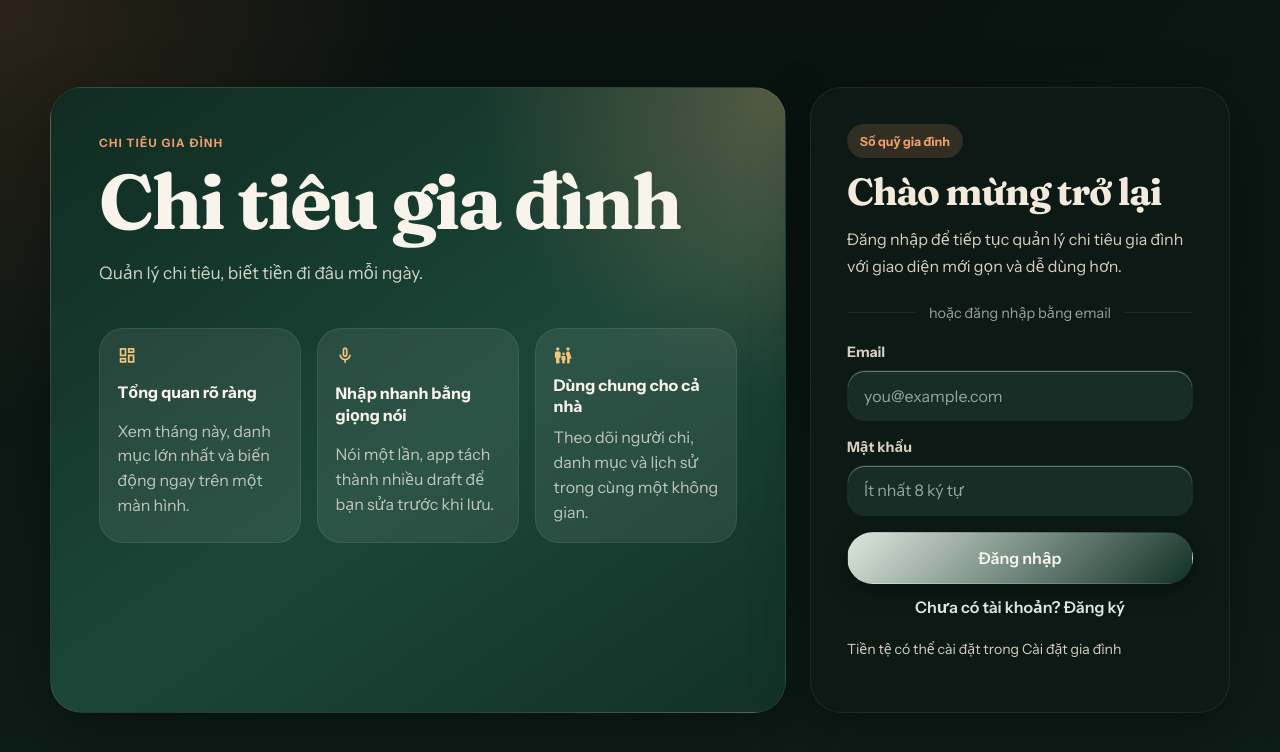
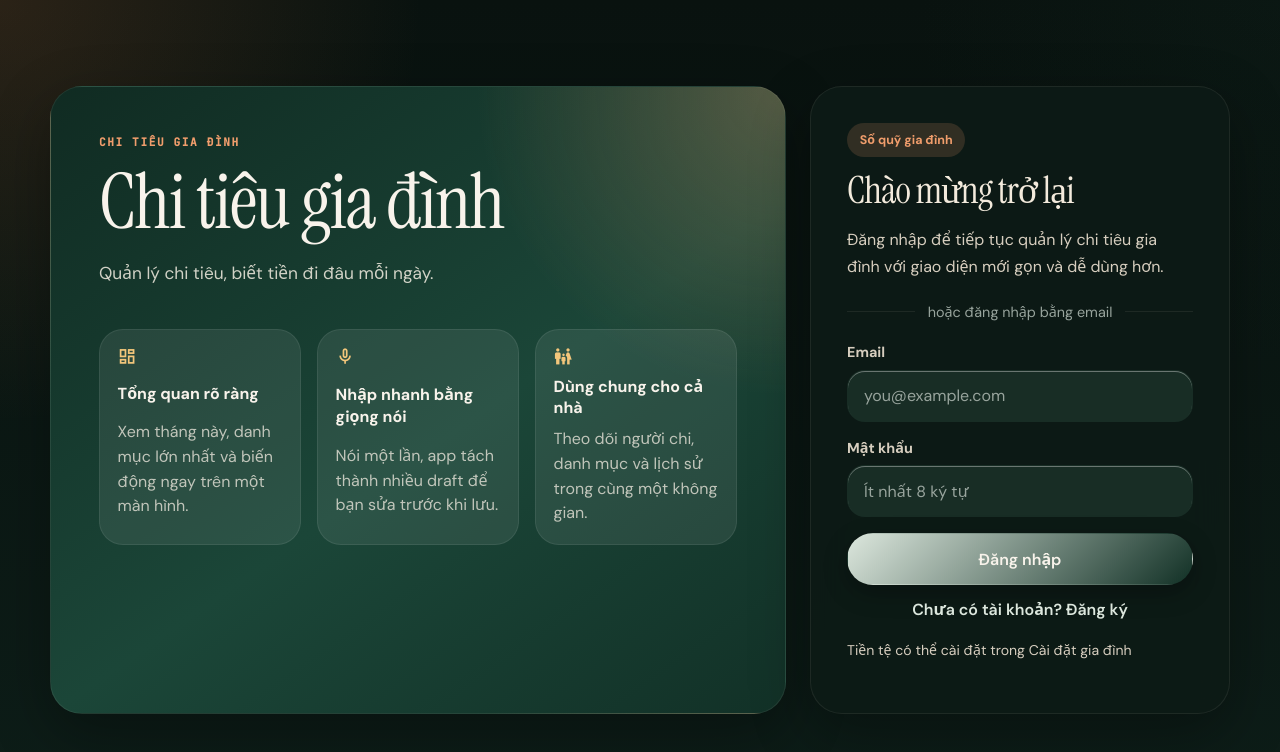
Before and after one commit to nghiack7/family-expenses, a website: page index.html in a window 1280 px wide. Drawn offline with nearby package versions, Linux system fonts and the light colour scheme; no server answers.

Commit message:
feat: refresh design system with DM Sans + Instrument Serif + JetBrains Mono
Switch typography stack and align tokens to the new warm-cream + forest-green
+ terracotta palette. Eyebrow text moves to mono, numeric displays gain
tabular-nums and Instrument Serif. Theme-color split into light/dark
prefers-color-scheme variants. PWA manifest background and theme updated.
Bump app-shell cache to v6 so clients pick up the new fonts on next visit.

App name remains Family Expenses / family-expenses / finance-expenses.

```diff
--- a/index.html
+++ b/index.html
@@ -3,7 +3,8 @@
 <head>
   <meta charset="UTF-8" />
   <meta name="viewport" content="width=device-width, initial-scale=1.0, viewport-fit=cover" />
-  <meta name="theme-color" content="#133127" />
+  <meta name="theme-color" content="#3F6F4A" media="(prefers-color-scheme: light)" />
+  <meta name="theme-color" content="#09120F" media="(prefers-color-scheme: dark)" />
   <meta name="mobile-web-app-capable" content="yes" />
   <meta name="apple-mobile-web-app-capable" content="yes" />
   <meta name="apple-mobile-web-app-status-bar-style" content="black-translucent" />
@@ -14,7 +15,7 @@
   <link rel="apple-touch-icon" href="/icons/apple-touch-icon.png" />
   <link rel="preconnect" href="https://fonts.googleapis.com">
   <link rel="preconnect" href="https://fonts.gstatic.com" crossorigin>
-  <link href="https://fonts.googleapis.com/css2?family=Instrument+Sans:wght@400;500;600;700&family=Fraunces:opsz,wght@9..144,400;9..144,600;9..144,700&display=swap" rel="stylesheet">
+  <link href="https://fonts.googleapis.com/css2?family=DM+Sans:wght@400;500;600;700&family=Instrument+Serif:ital,wght@0,400;1,400&family=JetBrains+Mono:wght@400;500&display=swap" rel="stylesheet">
   <link href="https://fonts.googleapis.com/css2?family=Material+Symbols+Outlined:wght,FILL@100..700,0..1&display=swap" rel="stylesheet">
   <link rel="stylesheet" href="style.css" />
   <script>window.GOOGLE_CLIENT_ID = "96712291758-care9g3k805ii70ndqd5dtfh07b613ua.apps.googleusercontent.com";</script>
--- a/style.css
+++ b/style.css
@@ -1,31 +1,51 @@
-@import url('https://fonts.googleapis.com/css2?family=Instrument+Sans:wght@400;500;600;700&family=Fraunces:opsz,wght@9..144,400;9..144,600;9..144,700&display=swap');
+@import url('https://fonts.googleapis.com/css2?family=DM+Sans:wght@400;500;600;700&family=Instrument+Serif:ital,wght@0,400;1,400&family=JetBrains+Mono:wght@400;500&display=swap');
 
 :root {
-  --bg: #f3efe6;
-  --bg-alt: #ede5d7;
-  --bg-strong: #e1d5c1;
-  --surface: rgba(255, 251, 245, 0.82);
-  --surface-strong: #fff9f1;
-  --surface-ink: #fffdf9;
+  /* Warm canvas — calming, not-fintech */
+  --bg: #F4EFE5;
+  --bg-alt: #ECE5D6;
+  --bg-strong: #E1D5C1;
+  --bg-card: #FBF7EF;
+  --surface: rgba(255, 255, 255, 0.94);
+  --surface-strong: #FFFDF9;
+  --surface-ink: #FFFFFF;
   --surface-dark: #133127;
-  --surface-dark-soft: #1c4335;
-  --border: rgba(19, 49, 39, 0.1);
+  --surface-dark-soft: #1C4335;
+  --line: rgba(19, 49, 39, 0.09);
+  --line-2: rgba(19, 49, 39, 0.14);
+  --border: rgba(19, 49, 39, 0.09);
   --border-strong: rgba(19, 49, 39, 0.16);
-  --text: #16231d;
-  --text-secondary: #42514a;
-  --text-muted: #6f7d76;
-  --text-on-dark: #f5efe4;
-  --primary: #133127;
-  --primary-strong: #0b241c;
-  --primary-soft: #d9e6dc;
-  --accent: #c46d3a;
-  --accent-soft: rgba(196, 109, 58, 0.12);
-  --success: #2c7a58;
-  --danger: #bf4e36;
-  --warning: #9b6a18;
-  --info: #305d7d;
+  --ink: #1E2A22;
+  --ink-2: #42514A;
+  --ink-3: #6F7D76;
+  --text: #1E2A22;
+  --text-secondary: #42514A;
+  --text-muted: #6F7D76;
+  --text-on-dark: #F5EFE4;
+  /* Forest green primary — calm, money-y */
+  --moss: #3F6F4A;
+  --moss-2: #5C8A66;
+  --moss-ink: #2A5236;
+  --primary: #3F6F4A;
+  --primary-strong: #2A5236;
+  --primary-soft: rgba(63, 111, 74, 0.12);
+  /* Terracotta accent — warm, family */
+  --clay: #C56A3D;
+  --clay-soft: rgba(197, 106, 61, 0.14);
+  --accent: #C56A3D;
+  --accent-soft: rgba(197, 106, 61, 0.14);
+  /* Mustard for highlights */
+  --gold: #E2B14E;
+  --gold-soft: rgba(226, 177, 78, 0.16);
+  /* Cool blue for AI / info */
+  --sky: #5784B0;
+  --sky-soft: rgba(87, 132, 176, 0.12);
+  --success: #3F6F4A;
+  --danger: #C25340;
+  --warning: #B07A24;
+  --info: #5784B0;
   --shadow-xs: 0 1px 2px rgba(15, 33, 26, 0.05);
-  --shadow-sm: 0 8px 24px rgba(16, 35, 28, 0.08);
+  --shadow-sm: 0 1px 0 rgba(0, 0, 0, 0.02), 0 10px 24px -18px rgba(16, 35, 28, 0.22);
   --shadow-md: 0 20px 60px rgba(16, 35, 28, 0.12);
   --shadow-lg: 0 32px 90px rgba(10, 27, 21, 0.16);
   --radius-sm: 14px;
@@ -34,32 +54,50 @@
   --radius-pill: 999px;
   --transition: 180ms ease;
   --max-content: 1440px;
+  --sans: 'DM Sans', system-ui, -apple-system, sans-serif;
+  --serif: 'Instrument Serif', 'Times New Roman', Georgia, serif;
+  --mono: 'JetBrains Mono', ui-monospace, SFMono-Regular, Menlo, monospace;
 }
 
 [data-theme="dark"] {
-  --bg: #09120f;
-  --bg-alt: #0d1d18;
+  --bg: #09120F;
+  --bg-alt: #0D1D18;
   --bg-strong: #122620;
+  --bg-card: #11221C;
   --surface: rgba(14, 27, 22, 0.82);
-  --surface-strong: #12231d;
-  --surface-ink: #182d25;
-  --surface-dark: #07120e;
+  --surface-strong: #12231D;
+  --surface-ink: #182D25;
+  --surface-dark: #07120E;
   --surface-dark-soft: #123126;
+  --line: rgba(237, 229, 215, 0.08);
+  --line-2: rgba(237, 229, 215, 0.14);
   --border: rgba(237, 229, 215, 0.08);
   --border-strong: rgba(237, 229, 215, 0.14);
-  --text: #f3eadc;
-  --text-secondary: #d7cebf;
-  --text-muted: #98a49d;
-  --text-on-dark: #f8f3eb;
-  --primary: #dce7dd;
-  --primary-strong: #f7f2e8;
+  --ink: #F3EADC;
+  --ink-2: #D7CEBF;
+  --ink-3: #98A49D;
+  --text: #F3EADC;
+  --text-secondary: #D7CEBF;
+  --text-muted: #98A49D;
+  --text-on-dark: #F8F3EB;
+  --moss: #94C2A0;
+  --moss-2: #76A985;
+  --moss-ink: #B7DAC0;
+  --primary: #DCE7DD;
+  --primary-strong: #F7F2E8;
   --primary-soft: rgba(220, 231, 221, 0.12);
-  --accent: #f09d6c;
+  --clay: #F09D6C;
+  --clay-soft: rgba(240, 157, 108, 0.18);
+  --accent: #F09D6C;
   --accent-soft: rgba(240, 157, 108, 0.16);
-  --success: #73c79d;
-  --danger: #ff8f7a;
-  --warning: #f3c67b;
-  --info: #8dc5f4;
+  --gold: #F3C67B;
+  --gold-soft: rgba(243, 198, 123, 0.18);
+  --sky: #8DC5F4;
+  --sky-soft: rgba(141, 197, 244, 0.16);
+  --success: #73C79D;
+  --danger: #FF8F7A;
+  --warning: #F3C67B;
+  --info: #8DC5F4;
   --shadow-xs: 0 1px 2px rgba(0, 0, 0, 0.25);
   --shadow-sm: 0 8px 24px rgba(0, 0, 0, 0.28);
   --shadow-md: 0 20px 60px rgba(0, 0, 0, 0.32);
@@ -84,7 +122,7 @@ body {
   min-height: 100dvh;
   overflow-x: hidden;
   color: var(--text);
-  font-family: 'Instrument Sans', system-ui, sans-serif;
+  font-family: var(--sans);
   background:
     radial-gradient(circle at top left, rgba(196, 109, 58, 0.18), transparent 28%),
     radial-gradient(circle at top right, rgba(19, 49, 39, 0.16), transparent 24%),
@@ -165,10 +203,11 @@ button:focus-visible {
 .eyebrow,
 .card-kicker {
   text-transform: uppercase;
-  letter-spacing: 0.12em;
-  font-size: 0.72rem;
-  font-weight: 700;
-  color: var(--accent);
+  letter-spacing: 0.14em;
+  font-size: 0.7rem;
+  font-weight: 600;
+  font-family: var(--mono);
+  color: var(--clay);
 }
 
 .subtle-inline {
@@ -294,9 +333,10 @@ button:focus-visible {
 .hero-copy h2,
 .login-card h2,
 .setup-card h2 {
-  font-family: 'Fraunces', Georgia, serif;
-  letter-spacing: -0.03em;
-  line-height: 0.95;
+  font-family: var(--serif);
+  font-weight: 400;
+  letter-spacing: -0.02em;
+  line-height: 0.98;
 }
 
 .login-story h1 {
@@ -470,9 +510,10 @@ button:focus-visible {
 
 .nav-brand strong {
   display: block;
-  font-family: 'Fraunces', Georgia, serif;
+  font-family: var(--serif);
+  font-weight: 400;
   font-size: 1.55rem;
-  letter-spacing: -0.03em;
+  letter-spacing: -0.02em;
 }
 
 .sidebar-nav-group {
@@ -762,10 +803,13 @@ button:focus-visible {
 }
 
 .stat-value {
-  font-family: 'Fraunces', Georgia, serif;
-  font-size: clamp(1.8rem, 2.8vw, 2.7rem);
-  letter-spacing: -0.04em;
+  font-family: var(--serif);
+  font-weight: 400;
+  font-size: clamp(1.9rem, 3vw, 2.85rem);
+  letter-spacing: -0.02em;
   line-height: 1;
+  font-feature-settings: 'tnum' 1;
+  font-variant-numeric: tabular-nums;
 }
 
 .stat-sub,
@@ -880,9 +924,12 @@ button:focus-visible {
 }
 
 .budget-value {
-  font-family: 'Fraunces', Georgia, serif;
-  font-size: clamp(1.2rem, 2vw, 1.7rem);
-  letter-spacing: -0.03em;
+  font-family: var(--serif);
+  font-weight: 400;
+  font-size: clamp(1.3rem, 2vw, 1.8rem);
+  letter-spacing: -0.02em;
+  font-feature-settings: 'tnum' 1;
+  font-variant-numeric: tabular-nums;
 }
 
 .budget-progress-track {
@@ -1132,11 +1179,14 @@ button:focus-visible {
 }
 
 .forecast-window-amount {
-  font-family: 'Fraunces', Georgia, serif;
-  font-size: clamp(1.5rem, 2.2vw, 2rem);
-  letter-spacing: -0.04em;
+  font-family: var(--serif);
+  font-weight: 400;
+  font-size: clamp(1.55rem, 2.2vw, 2.1rem);
+  letter-spacing: -0.02em;
   line-height: 1;
   text-align: right;
+  font-feature-settings: 'tnum' 1;
+  font-variant-numeric: tabular-nums;
 }
 
 .forecast-window-amount.negative {
--- a/sw.js
+++ b/sw.js
@@ -1,4 +1,4 @@
-const CACHE_NAME = 'family-expenses-shell-v5';
+const CACHE_NAME = 'family-expenses-shell-v6';
 const APP_SHELL = [
   '/',
   '/index.html',
```
Also changed, not shown: manifest.webmanifest.
